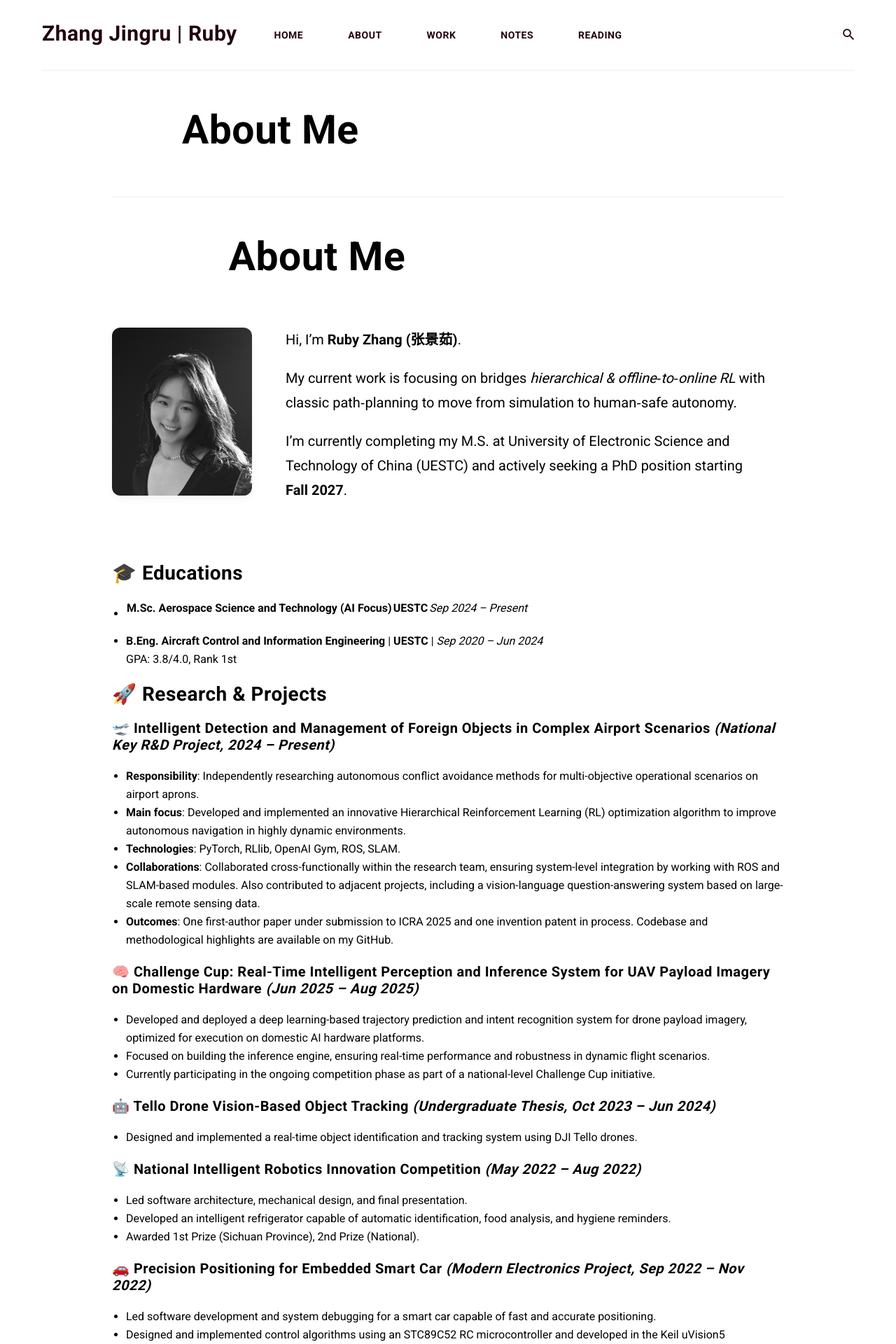
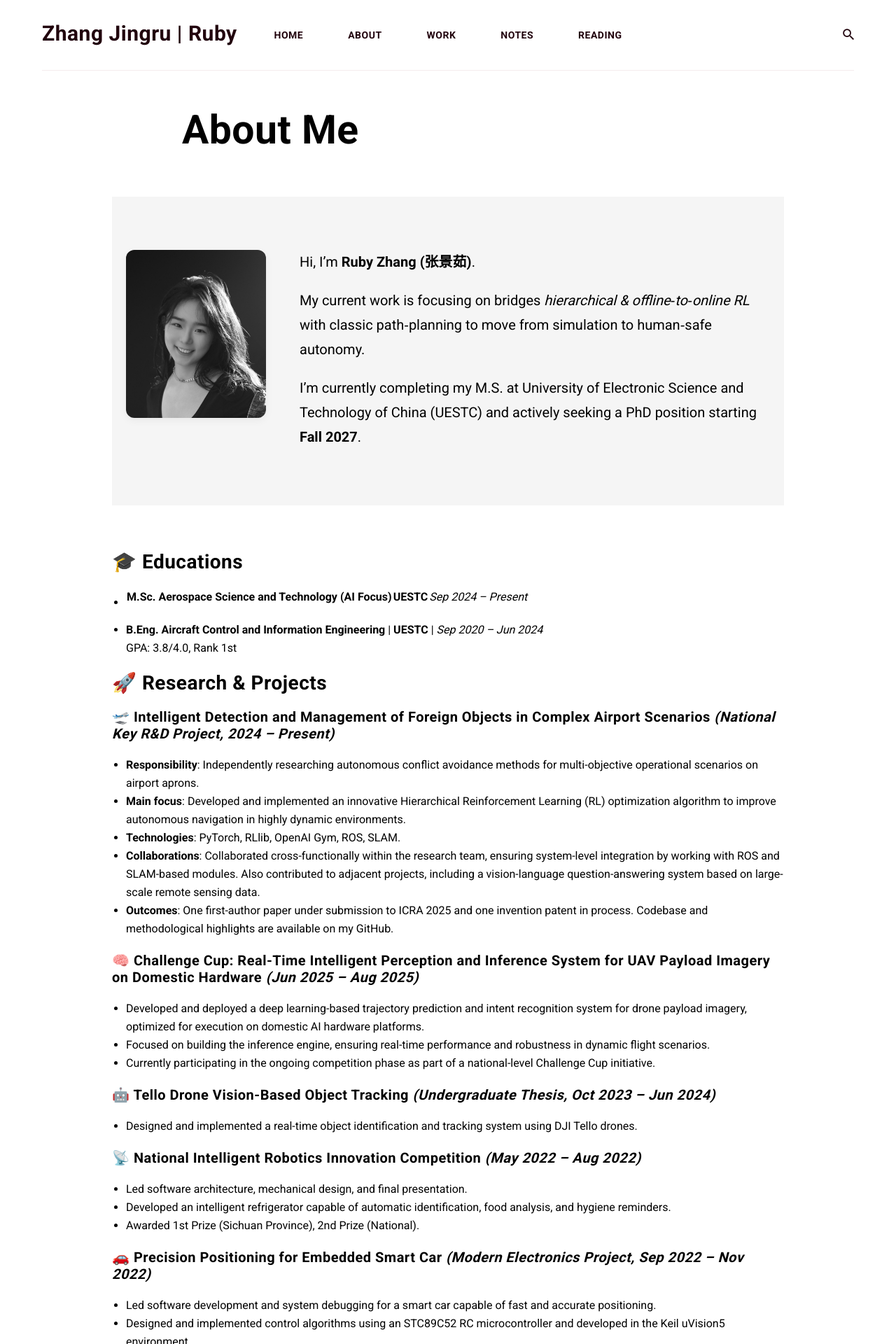
Before and after one commit to ZhangJingru-Ruby/ZhangJingru-Ruby.github.io, a Jekyll site: the page built from _pages/about.md, in a window 1280 px wide. Shown: the top 1920 px of the page at 70% size. Built offline with Jekyll 4.4.1, drawn with Linux system fonts in a browser that asks for light colours; nearby versions of some CDN libraries.

Commit message:
page-title-box in about page

```diff
--- a/_pages/about.md
+++ b/_pages/about.md
@@ -4,25 +4,21 @@ title: About Me
 permalink: /about/
 ---
 
-<div class="page-title-box">
-  <div class="row">
-    <div class="col col-10 push-2 col-11 push-t-1 col-m-12 push-m-0">
-      <h1 class="page-title">{{ page.title }}</h1>
+<section class="about-hero">
+  <div class="container">
+    <div class="about-wrapper">
+      <div class="about-image">
+        <img src="{{ site.baseurl }}/images/02.jpg" alt="Zhang Jingru profile photo" />
+      </div>
+
+      <div class="about-intro">
+        <p>Hi, I’m <strong>Ruby Zhang (张景茹)</strong>.</p>
+        <p>My current work is focusing on bridges <em>hierarchical & offline‑to‑online RL</em> with classic path‑planning to move from simulation to human‑safe autonomy.</p>
+        <p>I’m currently completing my M.S. at University of Electronic Science and Technology of China (UESTC) and actively seeking a PhD position starting <strong>Fall 2027</strong>.</p>
+      </div>
     </div>
   </div>
-</div>
-
-<div class="about-wrapper">
-  <div class="about-image">
-    <img src="{{ site.baseurl }}/images/02.jpg" alt="Zhang Jingru profile photo" />
-  </div>
-
-  <div class="about-intro">
-    <p>Hi, I’m <strong>Ruby Zhang (张景茹)</strong>.</p>
-    <p>My current work is focusing on bridges <em>hierarchical & offline‑to‑online RL</em> with classic path‑planning to move from simulation to human‑safe autonomy.</p>
-    <p>I’m currently completing my M.S. at University of Electronic Science and Technology of China (UESTC) and actively seeking a PhD position starting <strong>Fall 2027</strong>.</p>
-  </div>
-</div>
+</section>
 
 <div style="margin-top: 4rem;"></div>
 
--- a/_sass/4-layouts/_page.scss
+++ b/_sass/4-layouts/_page.scss
@@ -216,3 +216,12 @@
 .button:hover {
   background-color: #c65978;
 }
+
+.about-hero {
+  background: #f5f5f5;  // light gray, same as homepage
+  padding: 60px 0;
+
+  @media only screen and (max-width: $mobile) {
+    padding: 40px 0;
+  }
+}
```
